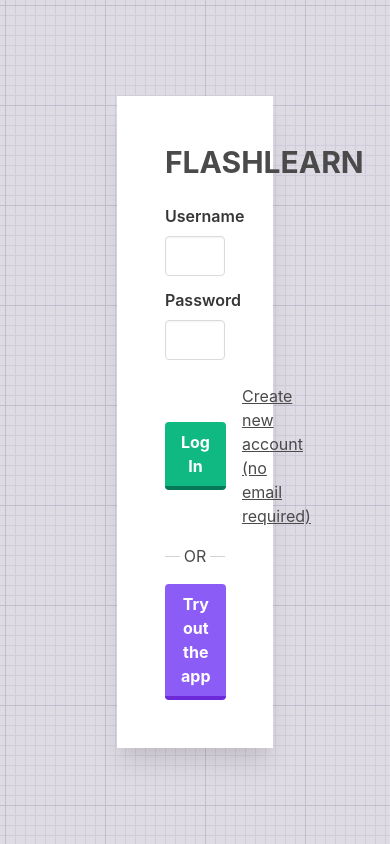
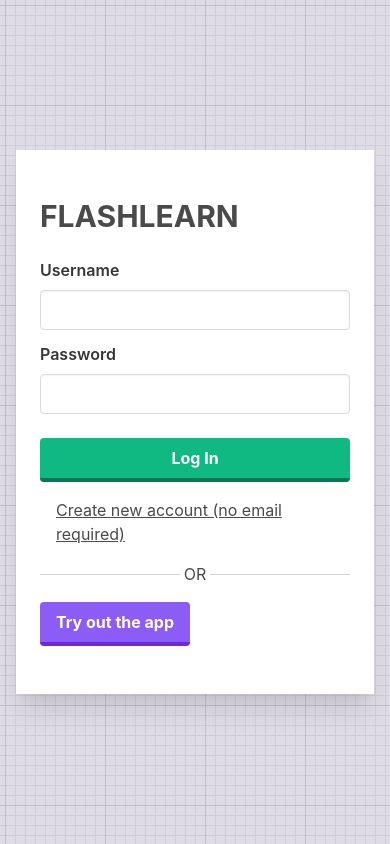
Before and after one commit to akshays94/flashcardsapp_client, a Vue app: page /login in a window 390 px wide. Built offline with nearby package versions, Linux system fonts and the light colour scheme; no server answers.

Commit message:
ADDED: responsive design

```diff
--- a/src/components/BaseHeader.vue
+++ b/src/components/BaseHeader.vue
@@ -1,7 +1,9 @@
 <template>
   <header class="bg-purple-900 border-b-4 border-gray-400 p-2">
     <div class="flex justify-between items-center max-w-5xl mx-auto">
-      <div class="logo text-white font-bold text-2xl">FLASHLEARN</div>
+      <div class="logo text-white font-bold text-2xl text-center">
+        FLASHLEARN
+      </div>
 
       <div class="flex items-baseline">
         <div class="text-white select-none">Logged in as {{ name }}</div>
--- a/src/index.css
+++ b/src/index.css
@@ -8,9 +8,11 @@ body {
 }
 
 .sidebar-content {
-  width: 40% !important;
+  width: 95% !important;
 }
 
-/* .markdown h1 {
-  border: 1px solid red;
-} */
+@media (min-width: 768px) {
+  .sidebar-content {
+    width: 40% !important;
+  }
+}
--- a/src/pages/PageDeckCards.vue
+++ b/src/pages/PageDeckCards.vue
@@ -13,7 +13,7 @@
     <div class="mt-4" v-else>
       <transition-group
         v-if="deckCards.length > 0"
-        class="grid grid-cols-3 gap-6"
+        class="grid md:grid-cols-3 gap-6"
         enter-active-class="animate__animated animate__tada"
         leave-active-class="animate__animated animate__fadeOutUp"
       >
--- a/src/pages/PageDecks.vue
+++ b/src/pages/PageDecks.vue
@@ -1,8 +1,10 @@
 <template>
   <div>
-    <div class="flex justify-between items-end mb-12">
+    <div class="flex flex-col items-start md:flex-row md:justify-between md:items-end mb-12">
       <BasePageTitle title="Decks" />
+
       <BaseButton
+        class="mt-4 md:mt-0"
         title="Create new deck"
         button-color="green"
         @on-clicked="addNewDeck()"
@@ -14,7 +16,7 @@
         v-if="decks.length > 0"
         enter-active-class="animate__animated animate__tada"
         leave-active-class="animate__animated animate__fadeOutUp"
-        class="grid grid-cols-3 gap-12"
+        class="grid md:grid-cols-3 gap-12"
       >
         <div v-for="deck in decks" :key="deck.id">
           <router-link
--- a/src/pages/PageHome.vue
+++ b/src/pages/PageHome.vue
@@ -3,7 +3,7 @@
     <BaseHeader />
 
     <section
-      class="max-w-5xl mx-auto bg-white mt-6 mb-12 p-12 min-h-screen shadow-sm pb-64"
+      class="max-w-5xl mx-auto bg-white mt-6 mb-12 p-8 md:p-12 min-h-screen shadow-sm pb-64"
     >
       <transition
         mode="out-in"
--- a/src/pages/PageLogin.vue
+++ b/src/pages/PageLogin.vue
@@ -1,7 +1,7 @@
 <template>
   <div class="h-screen flex justify-center items-center">
     <div
-      class="bg-white w-2/5 py-6 px-6 shadow-xl hover:shadow-2xl transition-all duration-300"
+      class="bg-white w-full mx-4 px-5 py-6 md:w-2/5 md:p-6 shadow-xl hover:shadow-2xl transition-all duration-300"
     >
       <header class="text-3xl font-bold mb-5">FLASHLEARN</header>
 
@@ -14,14 +14,18 @@
           <b-input type="password" v-model="loginPassword"></b-input>
         </b-field>
 
-        <div class="flex items-center" style="margin-top: 24px;">
+        <div
+          class="flex flex-col md:items-center md:flex-row"
+          style="margin-top: 24px;"
+        >
           <BaseButton
             title="Log In"
             button-color="green"
             @on-clicked="login()"
           />
+
           <div
-            class="ml-4 underline hover:no-underline cursor-pointer"
+            class="ml-4 mt-4 md:mt-0 underline hover:no-underline cursor-pointer"
             @click="isLoginContainerOpen = false"
           >
             Create new account (no email required)
```
